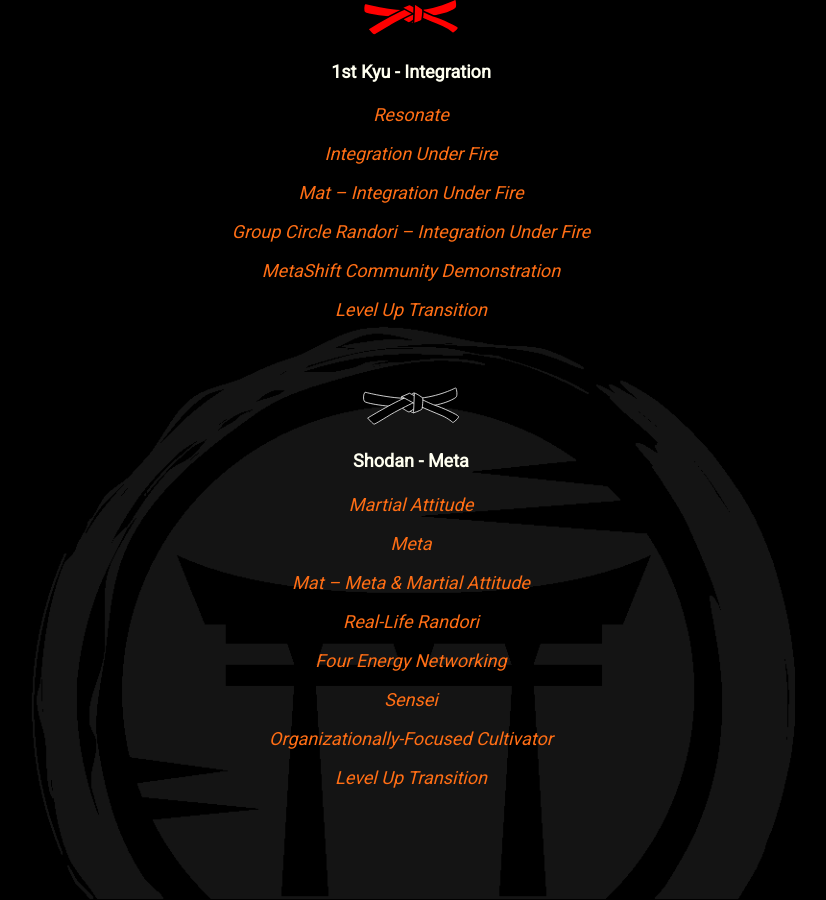
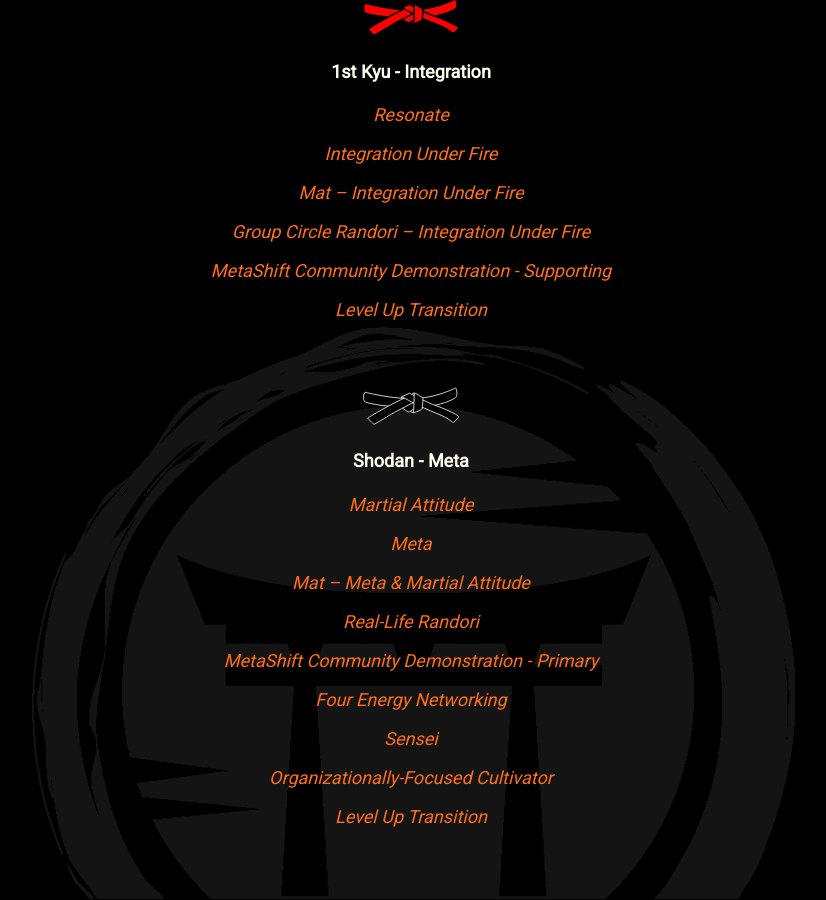
Before and after one commit to mindset-dojo/mindset-dojo.github.io, a Jekyll site: the page built from program.md, in a window 1280 px wide and 900 px high, scrolled down 3690 px. Shown: the whole window, without its empty margins (229-1055 px from the left). Built offline with Jekyll 4.4.1, drawn with Linux system fonts in a browser that asks for light colours; some web fonts are replaced.

Commit message:
feat: metashift community demonstration lead for black level

```diff
--- a/_data/sections/program.yaml
+++ b/_data/sections/program.yaml
@@ -144,7 +144,7 @@ sections:
               url: /forms/mat/
             - label: Group Circle Randori – Integration Under Fire
               url: /forms/four-energy-randori/
-            - label: MetaShift Community Demonstration
+            - label: MetaShift Community Demonstration - Supporting
               url: /forms/metashift-community-demonstration/
             - label: Level Up Transition
               url: /forms/level-up-transition/
@@ -161,6 +161,8 @@ sections:
               url: /forms/mat/
             - label: Real-Life Randori
               url: /forms/four-energy-randori/
+            - label: MetaShift Community Demonstration - Primary
+              url: /forms/metashift-community-demonstration/
             - label: Four Energy Networking
               url: /forms/four-energy-networking/
             - label: Sensei
```
